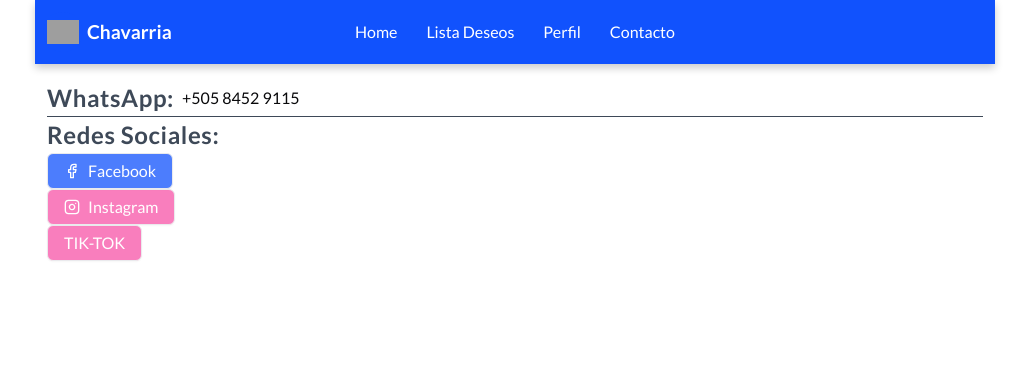
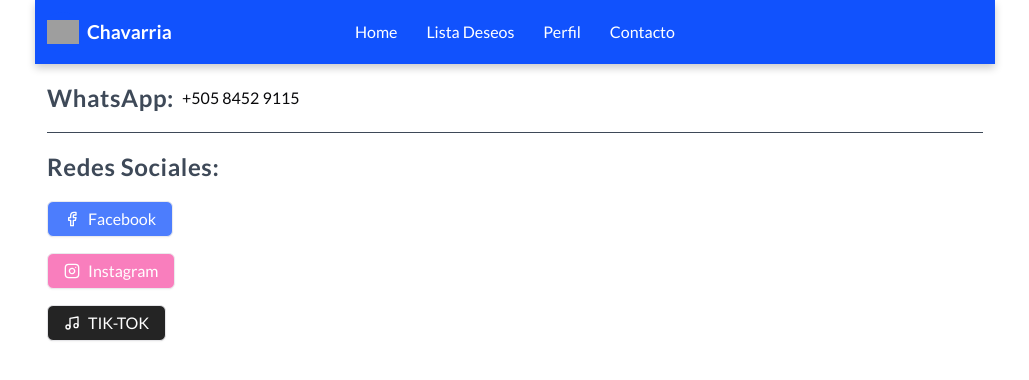
Before and after one commit to oscarMolina1523/ItemStore, a React (Vite) app: page /contact in a window 1280 px wide. Shown: the top 380 px of the page, without its empty margins (125-1154 px from the left). Built offline with nearby package versions, Linux system fonts and the light colour scheme; no server answers; the database is empty; grey boxes are pictures that could not be loaded; what reactfire would draw is missing.

Commit message:
adding tiktok button

```diff
--- a/src/features/contact/ContactPage.tsx
+++ b/src/features/contact/ContactPage.tsx
@@ -1,6 +1,6 @@
 import { Button } from "@/components/ui/button";
 import { Label } from "@/components/ui/label";
-import { ArrowLeft, Facebook, Instagram } from "lucide-react";
+import { ArrowLeft, Facebook, Instagram, Music } from "lucide-react";
 import React from "react";
 import { Link } from "react-router-dom";
 
@@ -13,7 +13,7 @@ const ContactPage: React.FC = () => {
           <Label className="text-[1.5rem] text-black font-semibold tracking-wide">Contactos</Label>
         </Link>
       </div>
-      <div className="w-full mt-[5rem] flex flex-col items-start justify-center h-full  md:w-3/4">
+      <div className="w-full mt-[5rem] flex flex-col items-start justify-center h-full  md:w-3/4 gap-4">
         <div className="flex flex-row gap-2 items-center ">
           <Label className="text-black font-semibold text-[1.5rem] tracking-wide">WhatsApp:</Label>
           <Label>+505 8452 9115</Label>
@@ -33,7 +33,8 @@ const ContactPage: React.FC = () => {
           </Button>
         </div>
         <div className="flex flex-row gap-2 items-center ">
-          <Button variant="outline" className="opacity-75 hover:opacity-100 bg-pink text-surface-neutral" onClick={() => window.open('https://www.instagram.com/isabel.marisa2811/profilecard/?igsh=MXFqaWJvdWYxNWZwNQ==')}>
+          <Button variant="outline" className="opacity-95 hover:opacity-100 bg-dark-black text-surface-neutral" onClick={() => window.open('https://www.tiktok.com/@isabelargueta261?_t=8s6MC0jgR4X&_r=1')}>
+            <Music className="h-4 w-4" />
             TIK-TOK
           </Button>
         </div>
```
